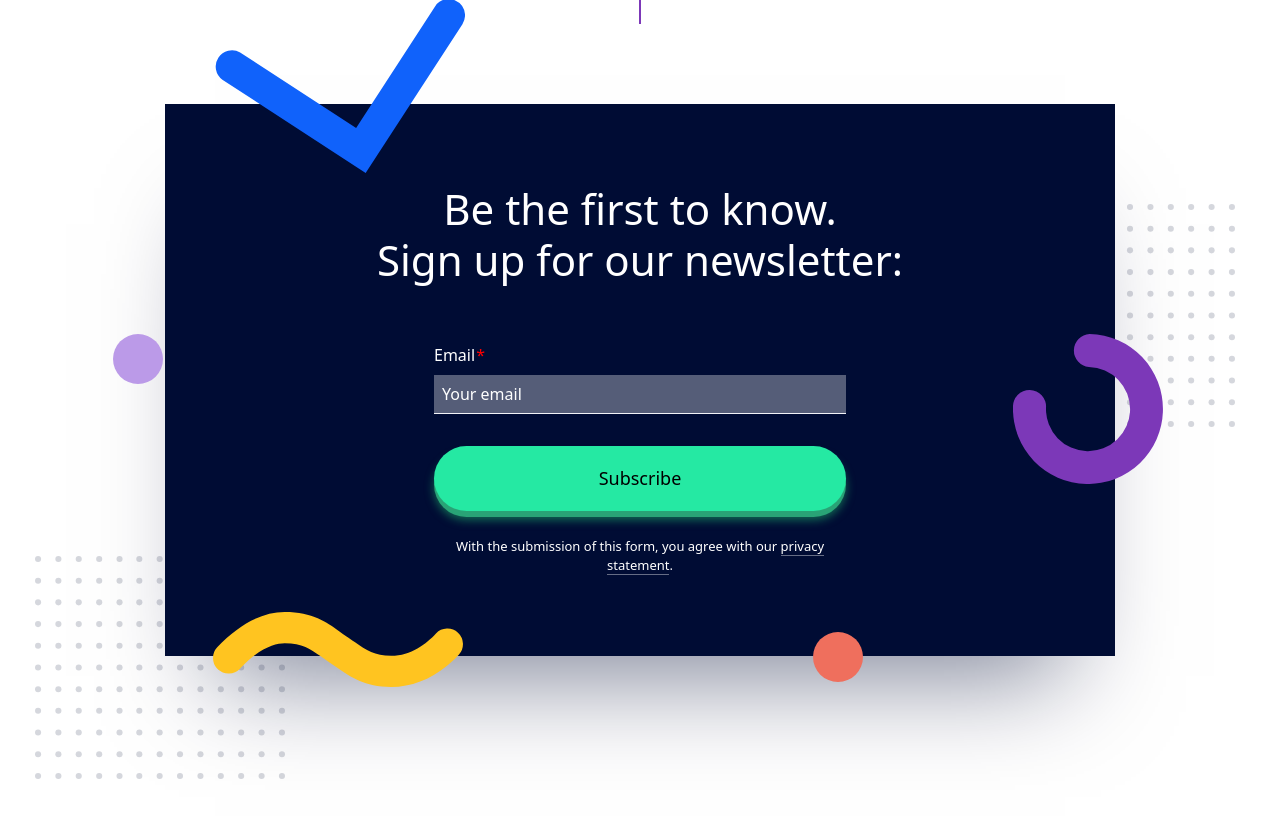
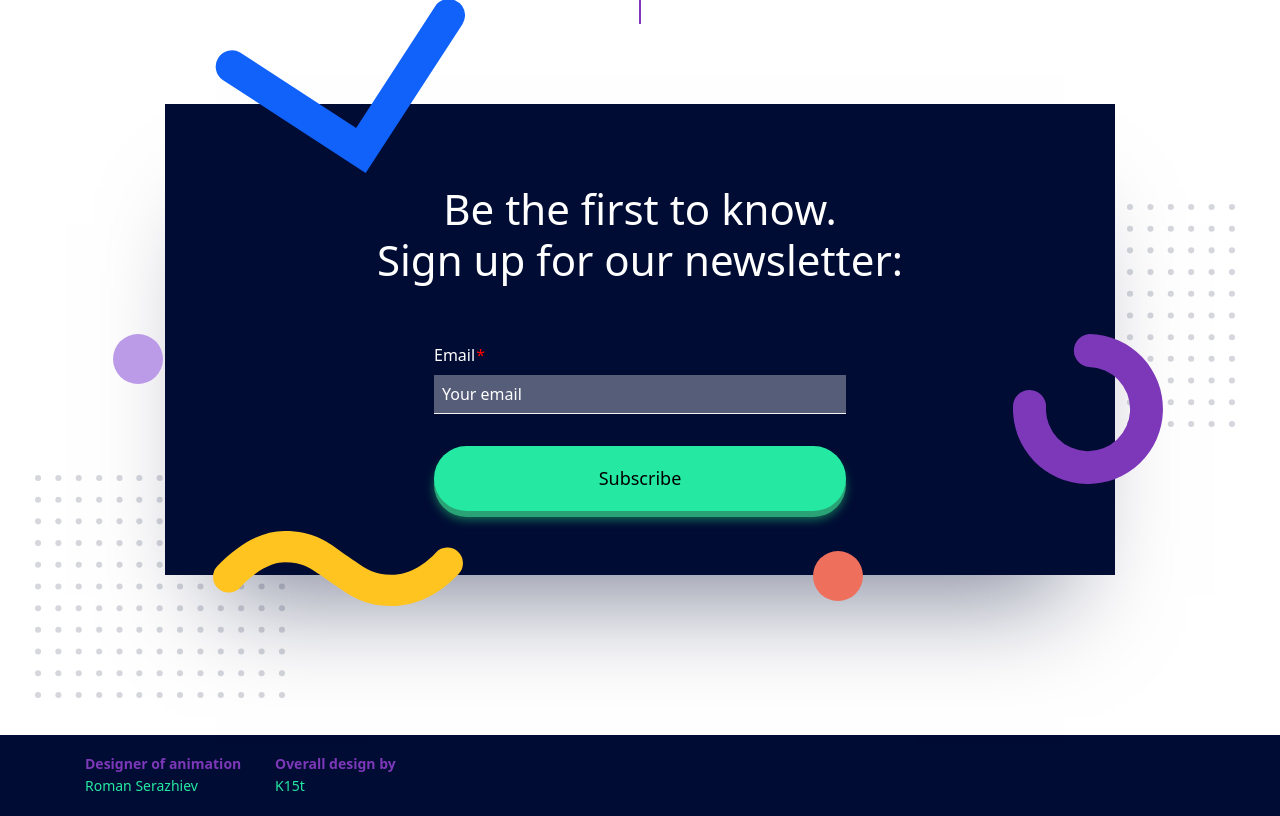
Before and after one commit to romanserazhiev/portfolio, a Flask app: page /k15t/newsletter in a window 1280 px wide. Shown: the part 2382-3198 px from the top of the page. Run offline with Flask 2, Linux system fonts and the light colour scheme; some libraries are stand-ins or nearby versions.

Commit message:
removed privacy line from the newsletter

```diff
--- a/static/styles/k15t-newsletter.css
+++ b/static/styles/k15t-newsletter.css
@@ -277,17 +277,6 @@ label {
   color: white;
 }
 
-.k15t-privacy-note {
-  padding-top: 2em;
-  color: white;
-  font-size: 13px;
-}
-
-.k15t-privacy-note a {
-  border-bottom: 1px solid rgba(255,255,255,.4) !important;
-  color: white !important;
-}
-
 /* for Medium size only */
 @media (min-width: 768px) and (max-width: 991.98px) {
   .tap-line > img {
--- a/templates/k15t-newsletter.html
+++ b/templates/k15t-newsletter.html
@@ -106,9 +106,7 @@
                   <span>Subscribe</span>
                 </button>
 
-                <div class="k15t-privacy-note text-center">
-                 <p>With the submission of this form, you agree with our <a href="">privacy statement</a>.</p>
-                </div>
+
               </form>
           </div>
         </div>
```
